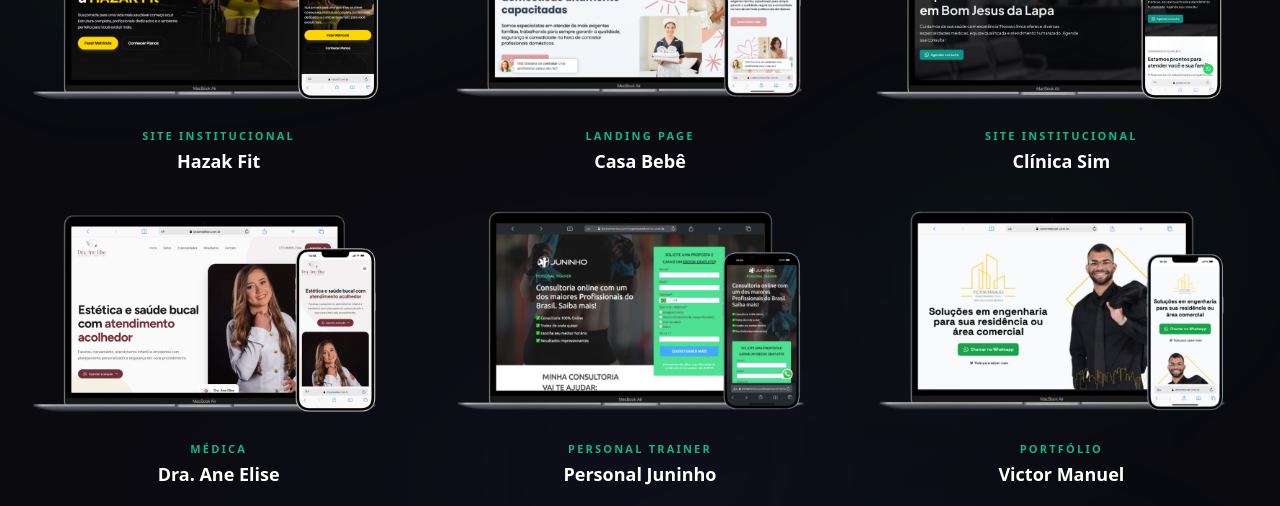
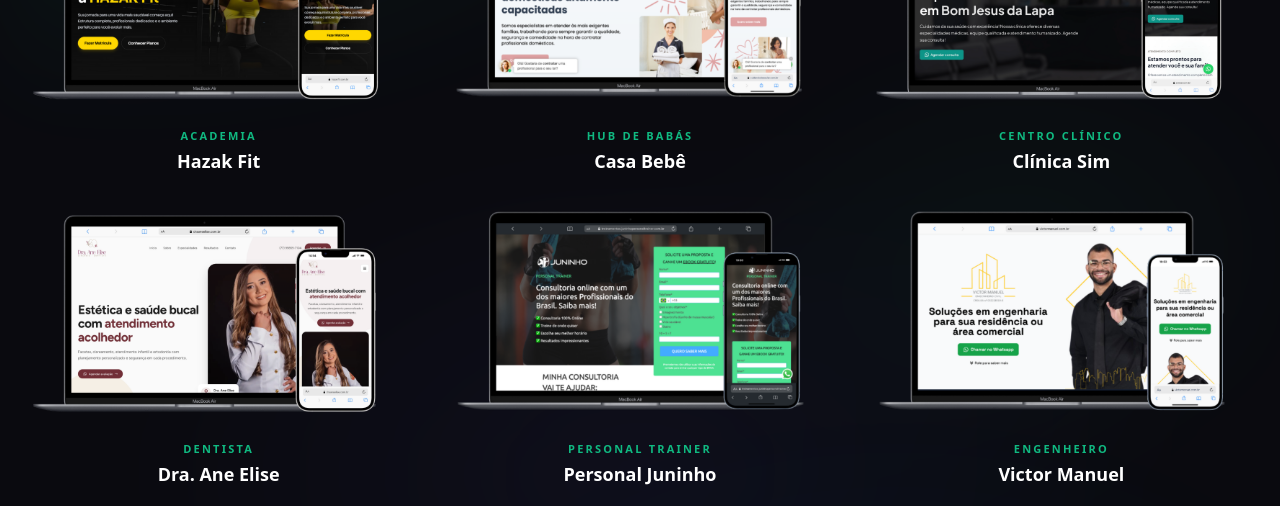
Before and after one commit to bezerradaniels/mintcode, a React (Vite) app: page / in a window 1280 px wide. Shown: the part 2480-2986 px from the top of the page. Built offline with nearby package versions, Linux system fonts and the light colour scheme; a web font is replaced by a local one.

Commit message:
feat: add image modal with click-to-zoom and aurora blur background

```diff
--- a/src/components/sections/Portfolio/PortfolioCarouselSection.tsx
+++ b/src/components/sections/Portfolio/PortfolioCarouselSection.tsx
@@ -7,12 +7,12 @@ import personalJuninhoImage from '../../../assets/images/mockups/personal-juninh
 import victorManuelImage from '../../../assets/images/mockups/victor-manuel.png'
 
 const projects = [
-  { id: 1, tag: 'Site Institucional', name: 'Hazak Fit', imageSrc: hazakFitImage, imageAlt: 'Hazak Fit mockup' },
-  { id: 2, tag: 'Landing Page', name: 'Casa Bebê', imageSrc: casaBebeImage, imageAlt: 'Casa Bebê mockup' },
-  { id: 3, tag: 'Site Institucional', name: 'Clínica Sim', imageSrc: clinicaSimImage, imageAlt: 'Clínica Sim mockup' },
-  { id: 4, tag: 'Médica', name: 'Dra. Ane Elise', imageSrc: draAneEliseImage, imageAlt: 'Dra. Ane Elise mockup' },
+  { id: 1, tag: 'Academia', name: 'Hazak Fit', imageSrc: hazakFitImage, imageAlt: 'Hazak Fit mockup' },
+  { id: 2, tag: 'Hub de Babás', name: 'Casa Bebê', imageSrc: casaBebeImage, imageAlt: 'Casa Bebê mockup' },
+  { id: 3, tag: 'Centro clínico', name: 'Clínica Sim', imageSrc: clinicaSimImage, imageAlt: 'Clínica Sim mockup' },
+  { id: 4, tag: 'Dentista', name: 'Dra. Ane Elise', imageSrc: draAneEliseImage, imageAlt: 'Dra. Ane Elise mockup' },
   { id: 5, tag: 'Personal Trainer', name: 'Personal Juninho', imageSrc: personalJuninhoImage, imageAlt: 'Personal Juninho mockup' },
-  { id: 6, tag: 'Portfólio', name: 'Victor Manuel', imageSrc: victorManuelImage, imageAlt: 'Victor Manuel mockup' },
+  { id: 6, tag: 'Engenheiro', name: 'Victor Manuel', imageSrc: victorManuelImage, imageAlt: 'Victor Manuel mockup' },
 ]
 
 export default function PortfolioCarouselSection() {
```
